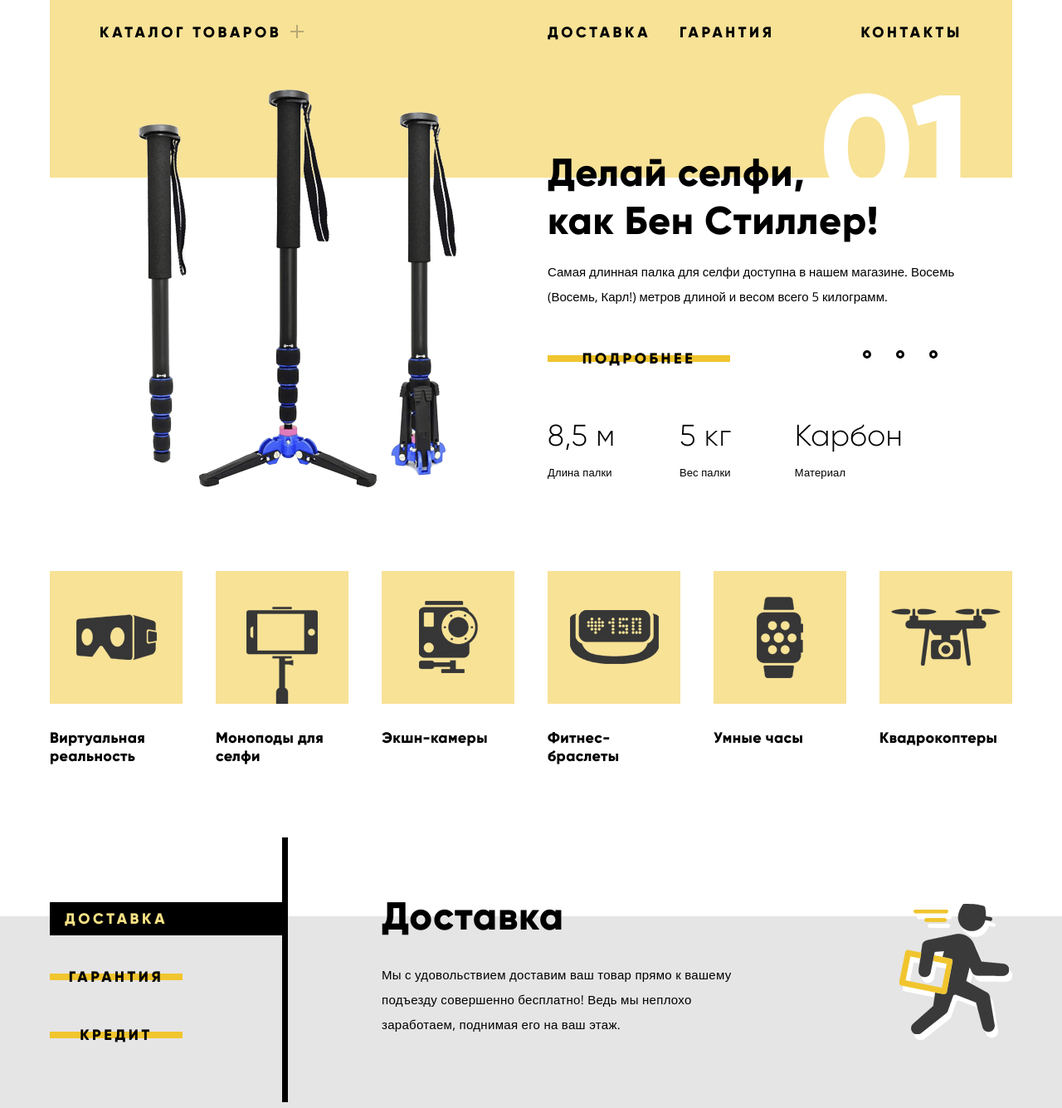
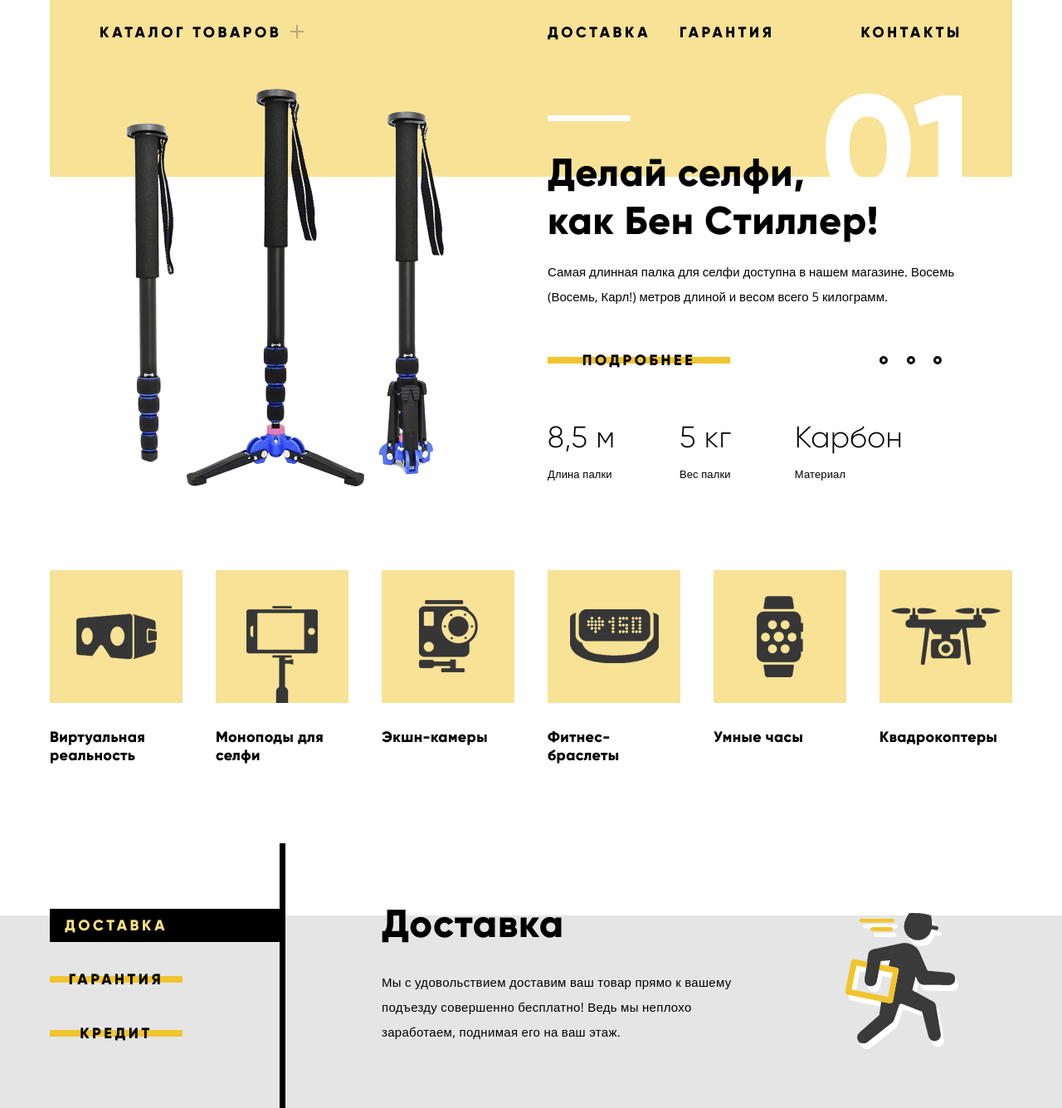
Before and after one commit to Bluorenge/186573-device, a plain HTML site: page index.html in a window 1280 px wide. Shown: the part 127-1462 px from the top of the page at 83% size. Drawn offline with nearby package versions, Linux system fonts and the light colour scheme; files whose address does not match are found by name.

Commit message:
Что-то ещё

```diff
--- a/css/style.css
+++ b/css/style.css
@@ -122,7 +122,7 @@ h1 {
 
 h2 {
   margin: 0;
-  margin-top: 65px;
+  margin-top: 75px;
 
   color: black;
 
@@ -167,7 +167,7 @@ input[type="radio"] {
 }
 
 .header-index {
-  padding-bottom: 160px;
+  padding-bottom: 153px;
 }
 
 .search-form {
@@ -355,6 +355,19 @@ input[type=search]:focus + input[type=submit] {
   position: relative;
 }
 
+.main-nav::before {
+  position: absolute;
+  top: 115px;
+  right: 400px;
+
+  width: 100px;
+  height: 7px;
+
+  content: "";
+
+  background: #fff;
+}
+
 .main-nav a {
   letter-spacing: 0.2em;
   text-transform: uppercase;
@@ -432,7 +445,7 @@ input[type=search]:focus + input[type=submit] {
   display: none;
 
   width: 1160px;
-  padding: 21px 60px 2px 60px;
+  padding: 21px 60px 1px 60px;
 
   background-color: #f7e296;
 
@@ -464,6 +477,10 @@ input[type=search]:focus + input[type=submit] {
   line-height: 36px;
 }
 
+.main-nav-features {
+  font-size: 0;
+}
+
 .main-nav-features li {
   display: inline-block;
 
@@ -471,11 +488,11 @@ input[type=search]:focus + input[type=submit] {
 }
 
 .main-nav-features li:first-child {
-  margin-right: 31px;
+  margin-right: 35px;
 }
 
 .main-nav-features li:nth-child(2) {
-  margin-right: 100px;
+  margin-right: 104px;
 }
 
 .cell-left {
@@ -502,6 +519,12 @@ input[type=search]:focus + input[type=submit] {
 
 .slider-item {
   display: none;
+
+  height: 486px;
+}
+
+.content-left {
+  padding-right: 50px;
 }
 
 .slider-item .content-left img {
@@ -514,8 +537,8 @@ input[type=search]:focus + input[type=submit] {
 
 .slide-num {
   position: absolute;
-  top: 60px;
-  right: 70px;
+  top: 61px;
+  right: 68px;
 
   color: #fff;
 
@@ -525,12 +548,12 @@ input[type=search]:focus + input[type=submit] {
 
 .slider-controls {
   position: absolute;
-  right: 110px;
-  bottom: 148px;
+  right: 105px;
+  bottom: 140px;
 
   display: flex;
 
-  min-width: 90px;
+  min-width: 75px;
   min-height: 30px;
 
   content: "";
@@ -543,10 +566,11 @@ input[type=search]:focus + input[type=submit] {
   width: 10px;
   height: 10px;
 
+  cursor: pointer;
+
   border: 3px solid #000;
   border-radius: 50%;
   background: #fff;
-  cursor: pointer;
 }
 
 .slider-controls label:hover {
@@ -566,7 +590,7 @@ input[type=search]:focus + input[type=submit] {
 .content-right .promo-title {
   position: relative;
 
-  margin-top: 75px;
+  margin-top: 76px;
   margin-bottom: 17px;
 
   letter-spacing: 0.015em;
@@ -583,7 +607,7 @@ input[type=search]:focus + input[type=submit] {
 }
 
 .content-right .promo-text {
-  margin-bottom: 40px;
+  margin-bottom: 42px;
 }
 
 .content-right ul {
@@ -742,8 +766,8 @@ input[type=search]:focus + input[type=submit] {
 
 .features-left ul::after {
   position: absolute;
-  top: 0;
-  right: 3px;
+  top: 8px;
+  right: 6px;
 
   width: 7px;
   height: 319px;
@@ -760,7 +784,7 @@ input[type=search]:focus + input[type=submit] {
   display: inline-block;
 
   width: 160px;
-  margin-bottom: 30px;
+  margin-bottom: 25px;
 
   text-align: center;
   vertical-align: top;
@@ -801,7 +825,7 @@ input[type=search]:focus + input[type=submit] {
 }
 
 .features-left li:first-child {
-  margin-top: 78px;
+  margin-top: 87px;
 }
 
 #btn-1:checked ~ main .features-left li:nth-child(1),
@@ -852,8 +876,8 @@ input[type=search]:focus + input[type=submit] {
 
 .features-delivery::after {
   position: absolute;
-  top: 15px;
-  right: 0;
+  top: 17px;
+  right: 65px;
 
   width: 136px;
   height: 164px;
```
